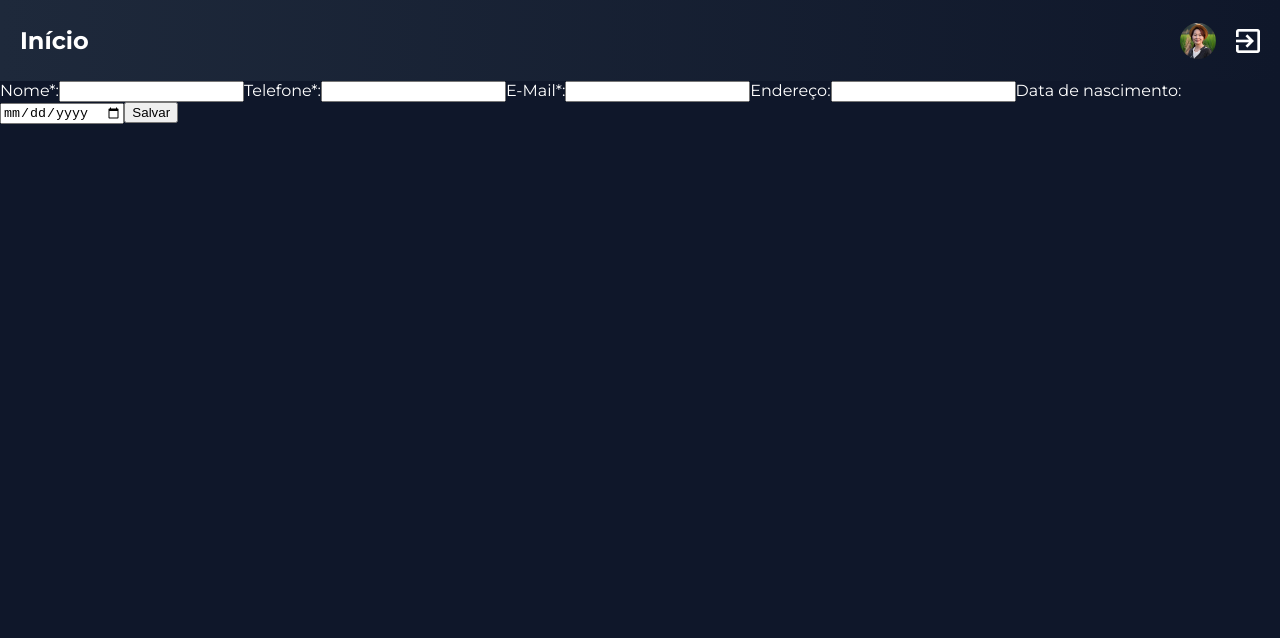
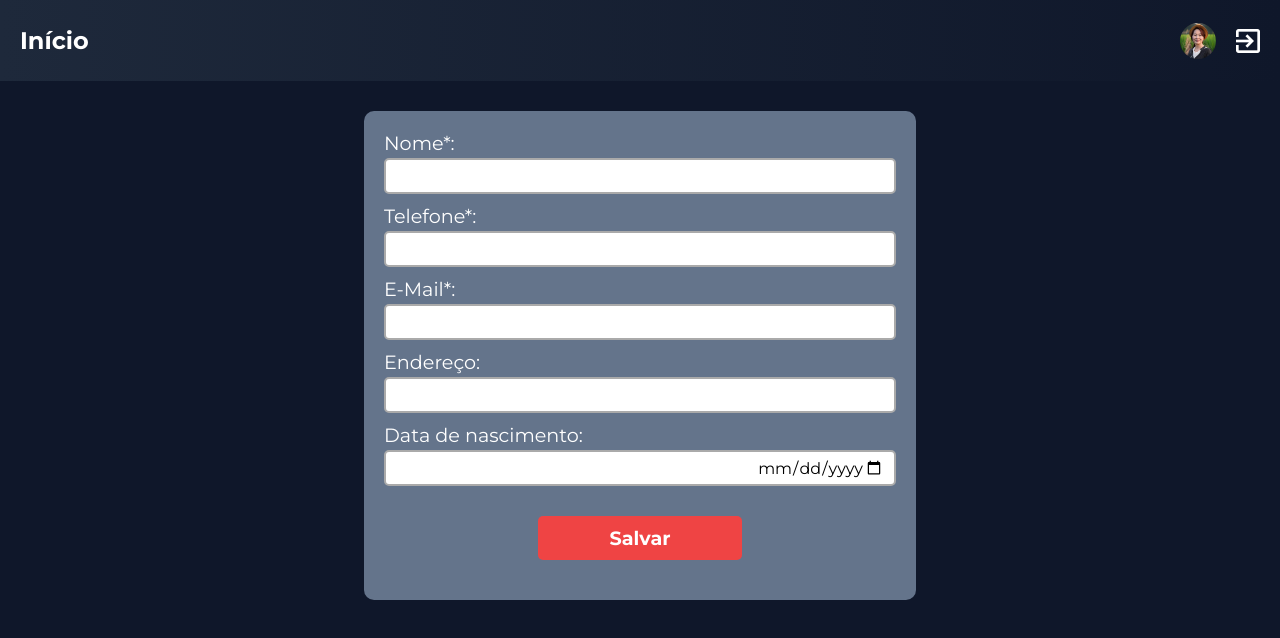
Before and after one commit to sidneyroberto/CPW3_2024_2, a React (Vite) app in the folder exemplo01/: page / in a window 1280 px wide. Shown: the top 638 px of the page. Built offline with nearby package versions, Linux system fonts and the light colour scheme.

Commit message:
criando card de contato

```diff
--- /dev/null
+++ b/exemplo01/src/components/ContactCard/styles.module.css
@@ -0,0 +1,35 @@
+.contactCard {
+  background-color: #6b7280;
+  display: flex;
+  width: 40%;
+  border-radius: 5px;
+}
+
+.thumb {
+  width: 20%;
+  padding: 10px;
+}
+
+.thumb img {
+  width: 100%;
+}
+
+.info {
+  width: 80%;
+  padding: 10px;
+}
+
+.metadata {
+  margin-bottom: 5px;
+}
+
+.key {
+  font-family: "bold";
+  font-size: 1rem;
+  margin-right: 5px;
+}
+
+.value {
+  font-family: "regular";
+  font-size: 1rem;
+}
--- a/exemplo01/src/components/Header/styles.module.css
+++ b/exemplo01/src/components/Header/styles.module.css
@@ -17,7 +17,7 @@
 
 .appTitle {
   font-family: "bold";
-  font-size: 24px;
+  font-size: 1.5rem;
 }
 
 .thumb {
--- a/exemplo01/src/index.css
+++ b/exemplo01/src/index.css
@@ -1,3 +1,7 @@
+html {
+  font-size: 16px;
+}
+
 body {
   margin: 0;
   background-color: #0f172a;
--- a/exemplo01/src/pages/Home/index.tsx
+++ b/exemplo01/src/pages/Home/index.tsx
@@ -1,4 +1,6 @@
 import React, { useState } from "react";
+
+import styles from "./styles.module.css";
 import Header from "../../components/Header";
 import { Contact } from "../../models/Contact";
 
@@ -41,7 +43,7 @@ const Home = () => {
     <div>
       <Header title="Início" />
 
-      <form onSubmit={saveContact}>
+      <form className={styles.contactForm} onSubmit={saveContact}>
         <label htmlFor="name">Nome*:</label>
         <input
           type="text"
--- /dev/null
+++ b/exemplo01/src/pages/Home/styles.module.css
@@ -0,0 +1,52 @@
+.contactForm {
+  background-color: #64748b;
+  margin: 30px auto;
+  padding: 20px;
+  width: 40%;
+  border-radius: 10px;
+  display: flex;
+  flex-direction: column;
+}
+
+.contactForm label {
+  font-size: 1.2rem;
+  margin-bottom: 3px;
+}
+
+.contactForm input[type="text"],
+.contactForm input[type="tel"],
+.contactForm input[type="email"],
+.contactForm input[type="date"] {
+  font-size: 1rem;
+  height: 32px;
+  border-radius: 5px;
+  border: 2px solid #aaa;
+  padding: 0 10px;
+  font-family: "regular";
+  margin-bottom: 10px;
+}
+
+.contactForm input[type="text"]:focus,
+.contactForm input[type="tel"]:focus,
+.contactForm input[type="email"]:focus,
+.contactForm input[type="date"]:focus {
+  outline: 2px solid #f87171;
+}
+
+.contactForm input[type="date"] {
+  text-align: right;
+}
+
+.contactForm input[type="submit"] {
+  width: 40%;
+  display: block;
+  margin: 20px auto;
+  border: none;
+  border-radius: 5px;
+  background-color: #ef4444;
+  font-size: 1.2rem;
+  color: #fff;
+  font-family: "bold";
+  padding: 10px 0;
+  cursor: pointer;
+}
```
Also changed, not shown: exemplo01/src/assets/img/noimage.png (added).
